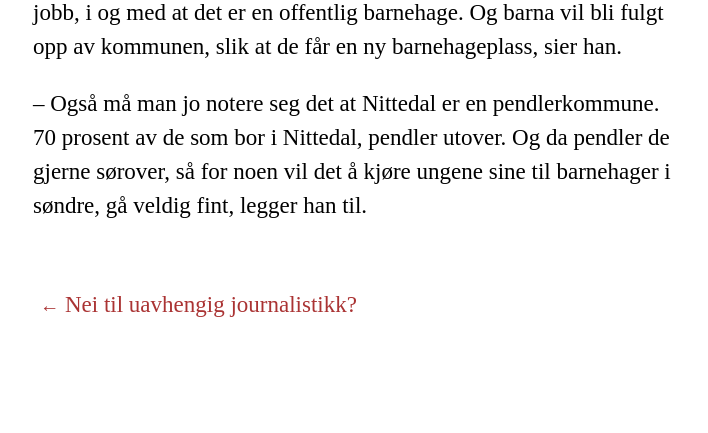
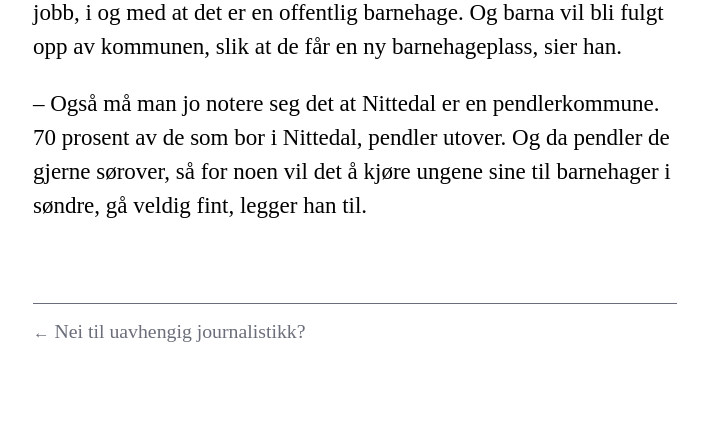
Before and after one commit to kolstadmagnus/blog, a PHP site: page /toyen-barnehage.html in a window 1280 px wide. Shown: the part 4381-4814 px from the top of the page, without its empty margins (285-993 px from the left). After the commit the page ends 4723 px from the top, so only its background shows below. Run offline with PHP 8.4, Linux system fonts and the light colour scheme; some web fonts are replaced.

Commit message:
navigation

```diff
--- a/style.css
+++ b/style.css
@@ -475,17 +475,28 @@ NAVIGATION
 
 /* bottom navbar */
 nav {
-  margin: 0;
-  padding: 2rem 0 3rem 0;
+  margin: 3.5rem 0 0 0;
+  padding: .6rem 0 1.5rem 0;
   display: flex;
   flex-direction: column;
   justify-content: space-around;
+
+  border-top: 1px solid #6B6E7A;
 }
 
+nav a {
+  margin-bottom: .15rem;
+  font-family: source-sans-pro;
+  font-size: .86rem;
+  color: #6B6E7A;
+}
+
+/*
 nav > div {
   margin: 0 .3rem 1rem .3rem;
   padding: 0;
 }
+*/
 
 .previous { text-align: left; }
 .home { text-align: center; }
```
Also changed, not shown: innholdsmarkedsforing.html (+9 -8 lines).
